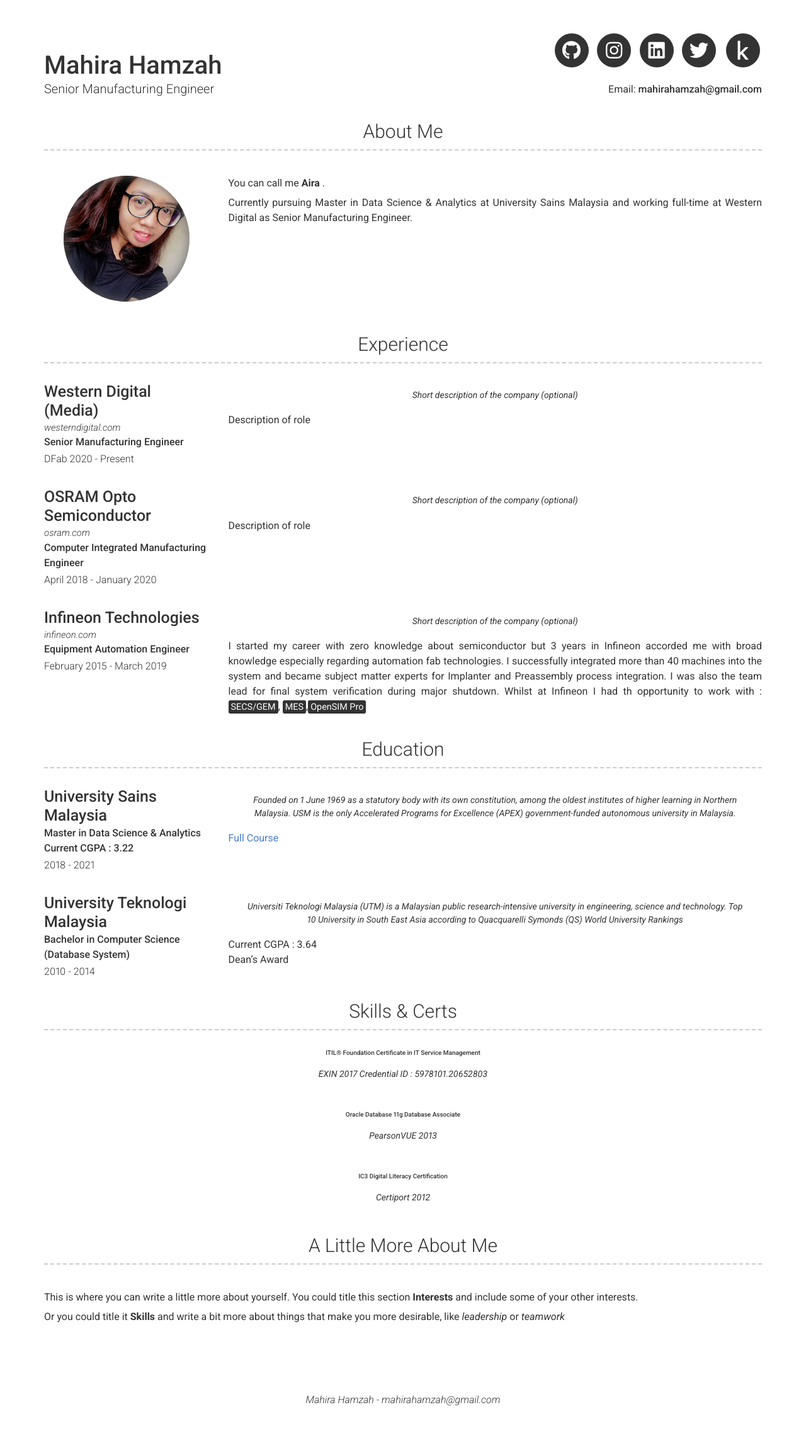
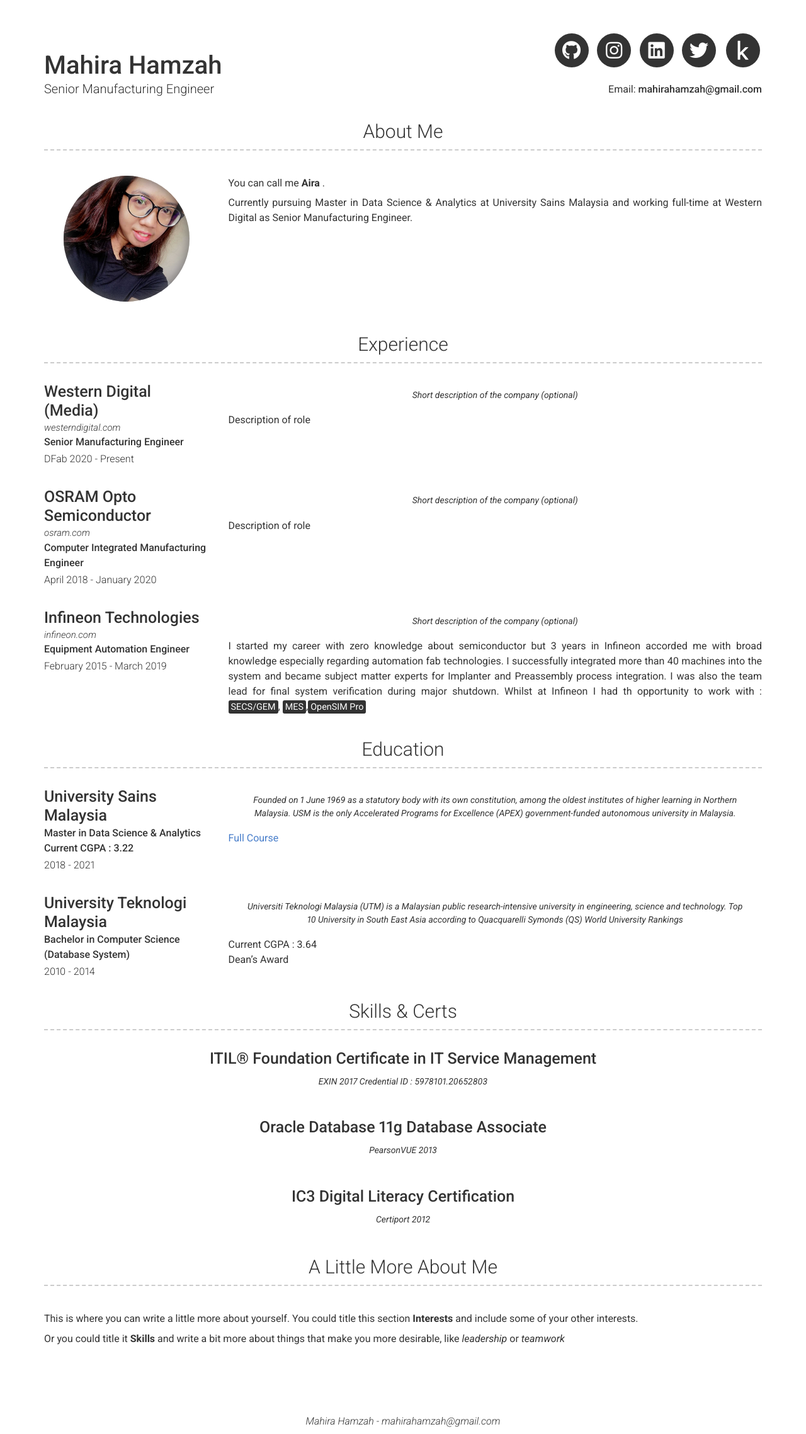
Before and after one commit to mahirahamzah/Resume, a Jekyll site: the page built from index.md, in a window 1280 px wide. Shown: the whole page at 63% size. Built offline with Jekyll 4.4.1, drawn with Linux system fonts in a browser that asks for light colours; nearby versions of some CDN libraries; before the commit the page ends 2242 px from its top, so only the background shows below that.

Commit message:
Update top-middle.html

```diff
--- a/_includes/top-middle.html
+++ b/_includes/top-middle.html
@@ -1,6 +1,6 @@
 <div class="row clearfix layout layout-top-middle">
   <div class="col-xs-12 col-print-12 details">
-    {%- if include.item.name -%}<h5>{{ include.item.name }}</h5>{%- endif -%}
+    {%- if include.item.name -%}<h4>{{ include.item.name }}</h4>{%- endif -%}
     {%- if include.item.company -%}<h4>{{ include.item.company }}</h4>{%- endif -%}
     {%- if include.item.link -%}
       {% include a.html href=include.item.link class="link" %}{{ include.item.link }}</a>
```
